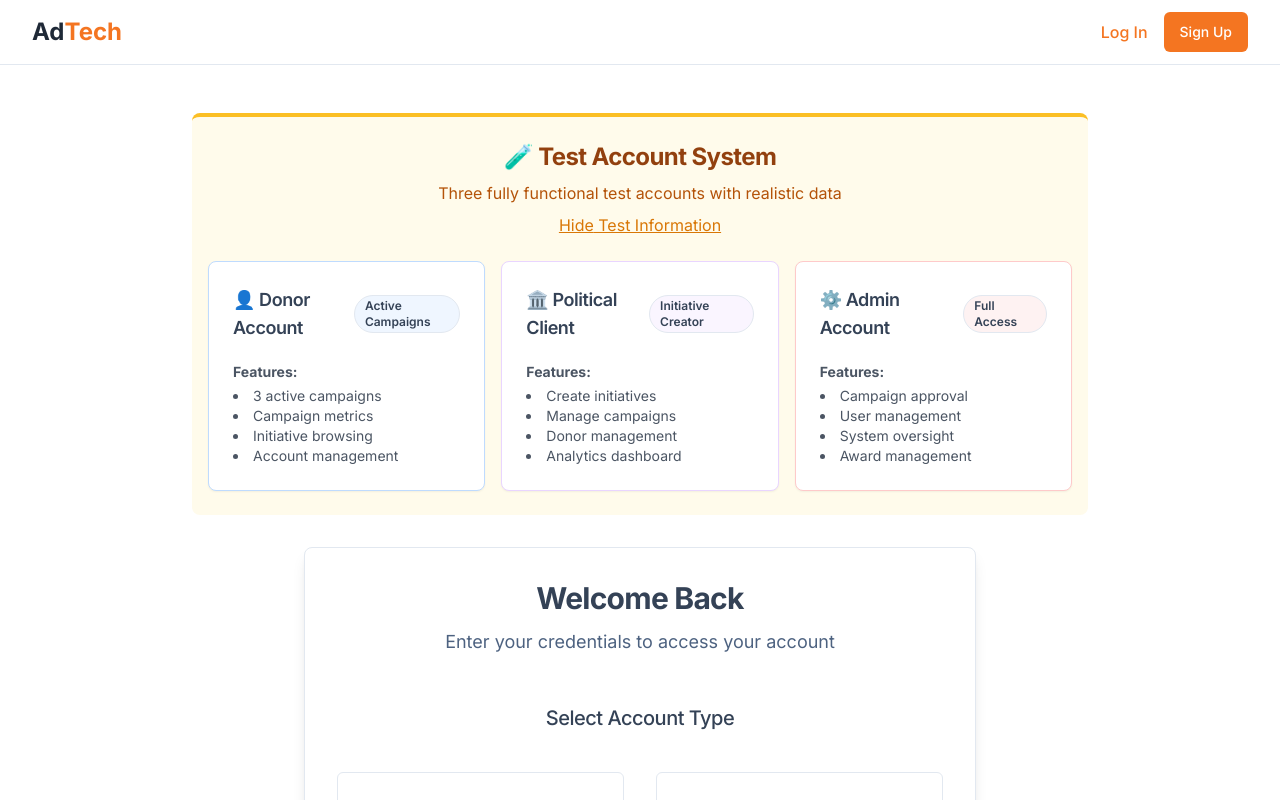
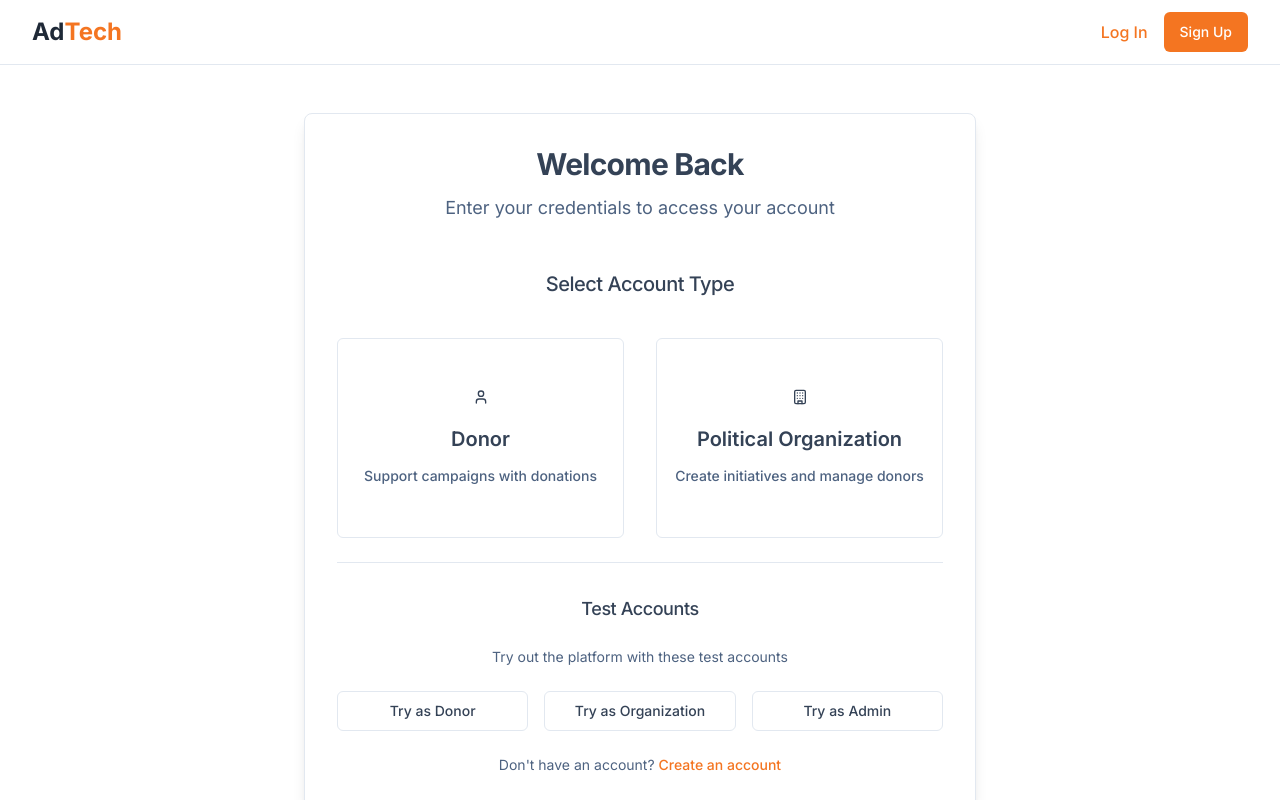
Before and after one commit to Quantumdemon1/demadtech, a React (Vite) app: page /login in a window 1280 px wide. Shown: the top 800 px of the page. Built offline with nearby package versions, Linux system fonts and the light colour scheme.

Commit message:
Remove unused code

```diff
--- a/src/pages/Login.tsx
+++ b/src/pages/Login.tsx
@@ -2,105 +2,12 @@
 import React from 'react';
 import LoginForm from '@/components/auth/LoginForm';
 import Header from '@/components/layout/Header';
-import { Card, CardContent, CardHeader, CardTitle } from '@/components/ui/card';
-import { Badge } from '@/components/ui/badge';
-import { useState } from 'react';
 
 const Login: React.FC = () => {
-  const [showTestAccounts, setShowTestAccounts] = useState(true);
-
   return (
     <div className="flex min-h-screen flex-col">
       <Header />
       <main className="flex-1 flex flex-col items-center justify-center bg-gradient-to-b from-background to-background/80 py-12 px-4 md:px-8">
-        {/* Test Accounts Section */}
-        <section className="w-full max-w-4xl mb-8 bg-amber-50 border-t-4 border-amber-400 rounded-lg animate-fade-in-up">
-          <div className="container py-6 px-4">
-            <div className="text-center mb-6">
-              <h2 className="text-2xl font-bold text-amber-800">🧪 Test Account System</h2>
-              <p className="text-amber-700 mt-2">
-                Three fully functional test accounts with realistic data
-              </p>
-              <button
-                onClick={() => setShowTestAccounts(!showTestAccounts)}
-                className="mt-2 text-amber-600 hover:text-amber-800 underline"
-              >
-                {showTestAccounts ? 'Hide' : 'Show'} Test Information
-              </button>
-            </div>
-
-            {showTestAccounts && (
-              <div className="grid gap-4 md:grid-cols-3">
-                <Card className="border-blue-200">
-                  <CardHeader className="pb-3">
-                    <div className="flex items-center justify-between">
-                      <CardTitle className="text-lg">👤 Donor Account</CardTitle>
-                      <Badge variant="outline" className="bg-blue-50">Active Campaigns</Badge>
-                    </div>
-                  </CardHeader>
-                  <CardContent>
-                    <div className="space-y-2 text-sm">
-                      <div className="pt-2 text-gray-600">
-                        <strong>Features:</strong>
-                        <ul className="list-disc list-inside mt-1">
-                          <li>3 active campaigns</li>
-                          <li>Campaign metrics</li>
-                          <li>Initiative browsing</li>
-                          <li>Account management</li>
-                        </ul>
-                      </div>
-                    </div>
-                  </CardContent>
-                </Card>
-
-                <Card className="border-purple-200">
-                  <CardHeader className="pb-3">
-                    <div className="flex items-center justify-between">
-                      <CardTitle className="text-lg">🏛️ Political Client</CardTitle>
-                      <Badge variant="outline" className="bg-purple-50">Initiative Creator</Badge>
-                    </div>
-                  </CardHeader>
-                  <CardContent>
-                    <div className="space-y-2 text-sm">
-                      <div className="pt-2 text-gray-600">
-                        <strong>Features:</strong>
-                        <ul className="list-disc list-inside mt-1">
-                          <li>Create initiatives</li>
-                          <li>Manage campaigns</li>
-                          <li>Donor management</li>
-                          <li>Analytics dashboard</li>
-                        </ul>
-                      </div>
-                    </div>
-                  </CardContent>
-                </Card>
-
-                <Card className="border-red-200">
-                  <CardHeader className="pb-3">
-                    <div className="flex items-center justify-between">
-                      <CardTitle className="text-lg">⚙️ Admin Account</CardTitle>
-                      <Badge variant="outline" className="bg-red-50">Full Access</Badge>
-                    </div>
-                  </CardHeader>
-                  <CardContent>
-                    <div className="space-y-2 text-sm">
-                      <div className="pt-2 text-gray-600">
-                        <strong>Features:</strong>
-                        <ul className="list-disc list-inside mt-1">
-                          <li>Campaign approval</li>
-                          <li>User management</li>
-                          <li>System oversight</li>
-                          <li>Award management</li>
-                        </ul>
-                      </div>
-                    </div>
-                  </CardContent>
-                </Card>
-              </div>
-            )}
-          </div>
-        </section>
-
         <div className="w-full animate-fade-in-up">
           <LoginForm />
         </div>
```
